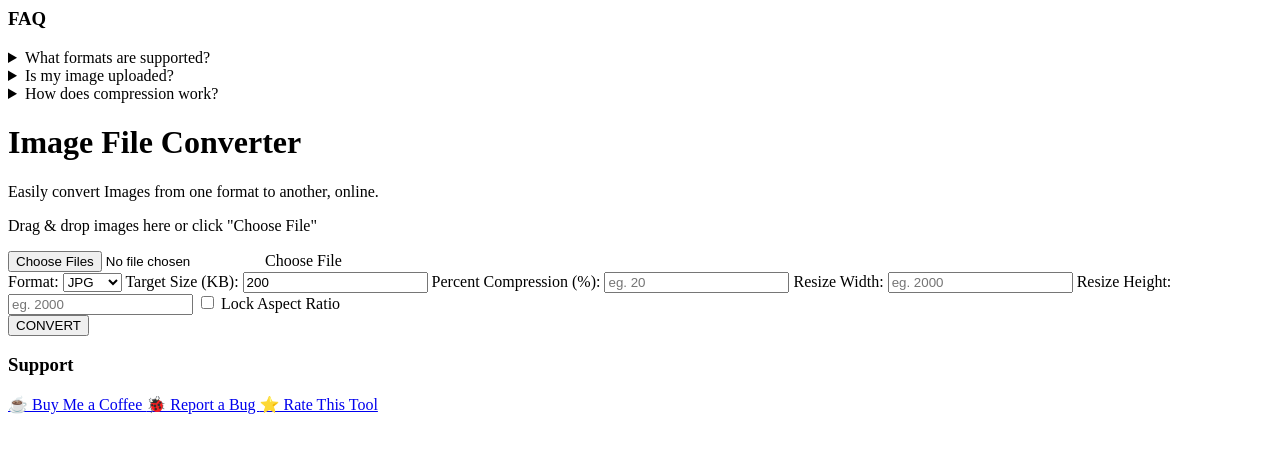
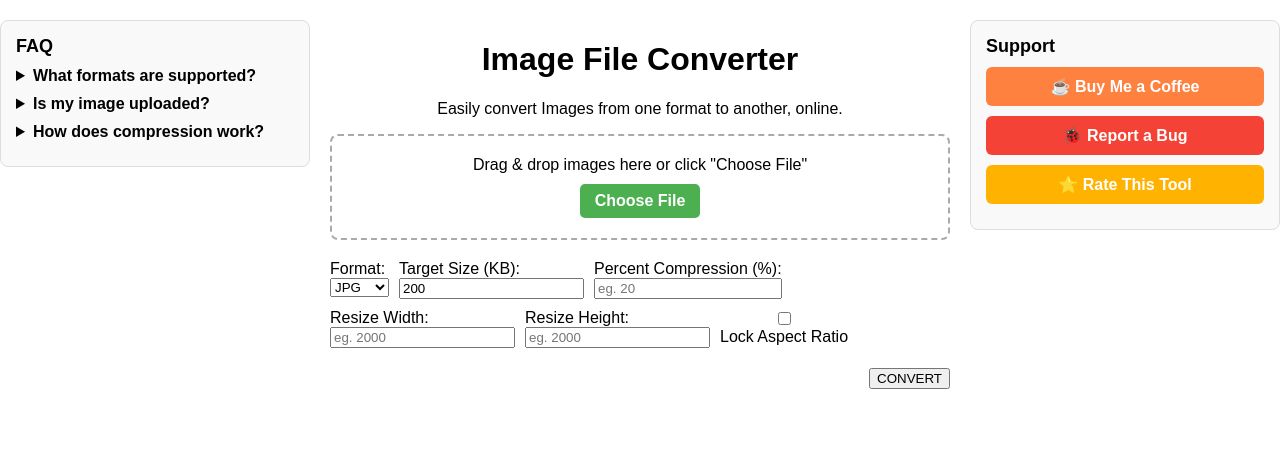
Before and after one commit to BSICTVince/image-converter, a website: page frontend/index.html in a window 1280 px wide. Drawn offline with nearby package versions, Linux system fonts and the light colour scheme.

Commit message:
Revamped layout with FAQ and support sidebar

```diff
--- a/frontend/index.html
+++ b/frontend/index.html
@@ -1,3 +1,14 @@
+<!DOCTYPE html>
+<html lang="en">
+<head>
+<meta charset="UTF-8">
+<meta name="viewport" content="width=device-width, initial-scale=1.0">
+<title>Image Converter</title>
+<meta name="description" content="Easily convert Images from one format to another, online.">
+<link rel="icon" type="image/png" href="favicon.png">
+<link rel="stylesheet" href="styles.css">
+</head>
+<body>
 <body>
 
 <div class="layout">
@@ -8,7 +19,7 @@
 
     <details>
       <summary>What formats are supported?</summary>
-      <p>JPG, JPEG, PNG, WebP, AVIF, and SVG.</p>
+      <p>JPG, JPEG, PNG, WebP, AVIF, SVG.</p>
     </details>
 
     <details>
@@ -69,35 +80,28 @@
       <label>
         <input type="checkbox" id="lockAspect"> Lock Aspect Ratio
       </label>
+
     </div>
 
     <section class="btn-convert">
-      <button id="convertBtn">CONVERT</button>
+        <button id="convertBtn">CONVERT</button>
     </section>
 
+    <!-- Image Preview List -->
     <div id="imageList"></div>
 
-    <button id="downloadZipBtn" style="display:none">
-      Download All as ZIP
-    </button>
+    <!-- Download ZIP -->
+    <button id="downloadZipBtn" style="display:none">Download All as ZIP</button>
 
   </main>
 
-  <!-- RIGHT SIDEBAR : SUPPORT -->
+  <!-- RIGHT SIDEBAR : Support -->
   <aside class="sidebar right">
     <h3>Support</h3>
 
-    <a class="support-btn coffee" href="#" target="_blank">
-      ☕ Buy Me a Coffee
-    </a>
-
-    <a class="support-btn bug" href="#">
-      🐞 Report a Bug
-    </a>
-
-    <a class="support-btn rate" href="#">
-      ⭐ Rate This Tool
-    </a>
+    <a class="support-btn coffee" href="#" target="_blank">☕ Buy Me a Coffee</a>
+    <a class="support-btn bug" href="#">🐞 Report a Bug</a>
+    <a class="support-btn rate" href="#">⭐ Rate This Tool</a>
   </aside>
 
 </div>
@@ -106,3 +110,4 @@
 <script src="app.js"></script>
 
 </body>
+</html>
--- a/frontend/styles.css
+++ b/frontend/styles.css
@@ -1,6 +1,5 @@
 body {
   font-family: Arial;
-  max-width: 1000px;
   margin: 20px auto;
 }
 
@@ -58,12 +57,74 @@ body {
   display: flex;
   flex-direction: column;
 }
+
+
+/* MAIN APP */
+.app {
+  max-width: 1000px;
+  margin: 0 auto;
+}
+
+/* ===== SIDEBARS ===== */
+.sidebar {
+  position: sticky;
+  top: 20px;
+  height: fit-content;
+  padding: 15px;
+  border-radius: 8px;
+  background: #f9f9f9;
+  border: 1px solid #ddd;
+}
+
+.sidebar h3 {
+  margin-top: 0;
+  margin-bottom: 10px;
+  font-size: 18px;
+}
+
+/* FAQ */
+.sidebar details {
+  margin-bottom: 10px;
+}
+
+.sidebar summary {
+  cursor: pointer;
+  font-weight: bold;
+}
+
+/* SUPPORT BUTTONS */
+.support-btn {
+  display: block;
+  text-decoration: none;
+  color: white;
+  padding: 10px;
+  margin-bottom: 10px;
+  text-align: center;
+  border-radius: 6px;
+  font-weight: bold;
+}
+
+.support-btn.coffee {
+  background: #ff813f;
+}
+
+.support-btn.bug {
+  background: #f44336;
+}
+
+.support-btn.rate {
+  background: #ffb300;
+}
+
+.support-btn:hover {
+  opacity: 0.9;
+}
 /* ===== LAYOUT ===== */
 .layout {
   display: grid;
-  grid-template-columns: 220px 1fr 220px;
+  grid-template-columns: 1fr 2fr 1fr;
   gap: 20px;
-  max-width: 1400px;
+  max-width: 1440px;
   margin: 20px auto;
 }
 
@@ -127,6 +188,7 @@ body {
 .support-btn:hover {
   opacity: 0.9;
 }
+
 
 /* ===== LIST VIEW ===== */
 #imageList {
@@ -251,7 +313,6 @@ body {
   animation: blink 1s infinite;
 }
 
-
 /* ===== RESPONSIVE ===== */
 @media (max-width: 1100px) {
   .layout {
@@ -261,6 +322,7 @@ body {
   .sidebar {
     position: relative;
     order: 2;
+    margin-top: 20px;
   }
 
   .sidebar.left {
```
